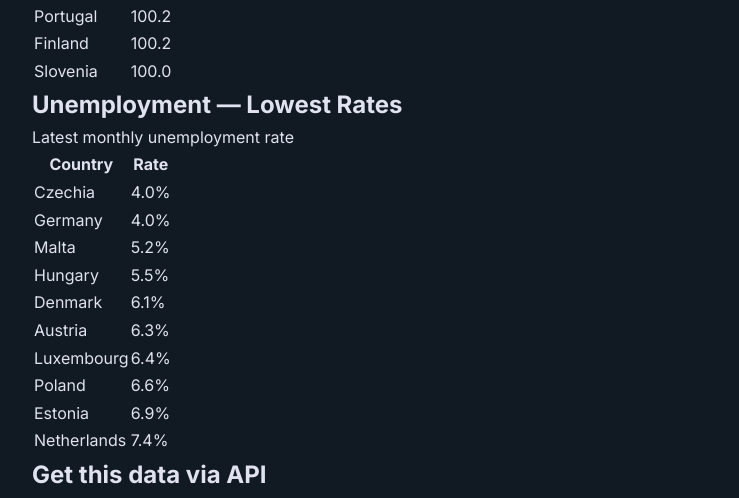
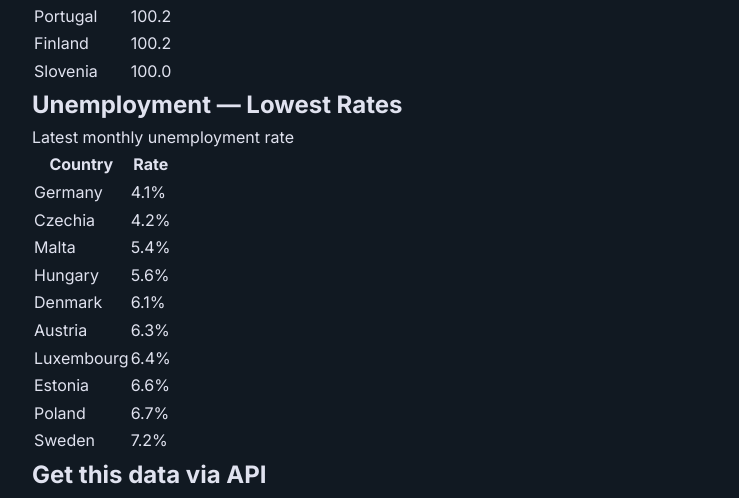
Before and after one commit to aethar-dev/aethar-data-pages, a Next.js app: page /reports/weekly-2026-w21 in a window 1280 px wide. Shown: the part 874-1372 px from the top of the page, without its empty margins (82-821 px from the left). Built offline with nearby package versions, Linux system fonts and the light colour scheme.

Commit message:
data: weekly report 2026-05-21 [skip ci]

```diff
--- a/app/reports/weekly-2026-w21/page.tsx
+++ b/app/reports/weekly-2026-w21/page.tsx
@@ -122,21 +122,21 @@ export default function WeeklyReport() {
         <table className="mt-4 w-full text-sm">
           <thead><tr className="border-b border-[#2A2D3A] text-left text-xs text-[#8890AA]"><th className="py-2 pr-4">Country</th><th className="py-2 text-right">Rate</th></tr></thead>
           <tbody>
+              <tr key="DE" className="border-b border-[#2A2D3A]/50">
+                <td className="py-2 pr-4 text-sm text-white">Germany</td>
+                <td className="py-2 text-right font-mono text-sm text-[#4DD0E1]">4.1%</td>
+              </tr>
               <tr key="CZ" className="border-b border-[#2A2D3A]/50">
                 <td className="py-2 pr-4 text-sm text-white">Czechia</td>
-                <td className="py-2 text-right font-mono text-sm text-[#4DD0E1]">4.0%</td>
-              </tr>
-              <tr key="DE" className="border-b border-[#2A2D3A]/50">
-                <td className="py-2 pr-4 text-sm text-white">Germany</td>
-                <td className="py-2 text-right font-mono text-sm text-[#4DD0E1]">4.0%</td>
+                <td className="py-2 text-right font-mono text-sm text-[#4DD0E1]">4.2%</td>
               </tr>
               <tr key="MT" className="border-b border-[#2A2D3A]/50">
                 <td className="py-2 pr-4 text-sm text-white">Malta</td>
-                <td className="py-2 text-right font-mono text-sm text-[#4DD0E1]">5.2%</td>
+                <td className="py-2 text-right font-mono text-sm text-[#4DD0E1]">5.4%</td>
               </tr>
               <tr key="HU" className="border-b border-[#2A2D3A]/50">
                 <td className="py-2 pr-4 text-sm text-white">Hungary</td>
-                <td className="py-2 text-right font-mono text-sm text-[#4DD0E1]">5.5%</td>
+                <td className="py-2 text-right font-mono text-sm text-[#4DD0E1]">5.6%</td>
               </tr>
               <tr key="DK" className="border-b border-[#2A2D3A]/50">
                 <td className="py-2 pr-4 text-sm text-white">Denmark</td>
@@ -150,17 +150,17 @@ export default function WeeklyReport() {
                 <td className="py-2 pr-4 text-sm text-white">Luxembourg</td>
                 <td className="py-2 text-right font-mono text-sm text-[#4DD0E1]">6.4%</td>
               </tr>
+              <tr key="EE" className="border-b border-[#2A2D3A]/50">
+                <td className="py-2 pr-4 text-sm text-white">Estonia</td>
+                <td className="py-2 text-right font-mono text-sm text-[#4DD0E1]">6.6%</td>
+              </tr>
               <tr key="PL" className="border-b border-[#2A2D3A]/50">
                 <td className="py-2 pr-4 text-sm text-white">Poland</td>
-                <td className="py-2 text-right font-mono text-sm text-[#4DD0E1]">6.6%</td>
+                <td className="py-2 text-right font-mono text-sm text-[#4DD0E1]">6.7%</td>
               </tr>
-              <tr key="EE" className="border-b border-[#2A2D3A]/50">
-                <td className="py-2 pr-4 text-sm text-white">Estonia</td>
-                <td className="py-2 text-right font-mono text-sm text-[#4DD0E1]">6.9%</td>
-              </tr>
-              <tr key="NL" className="border-b border-[#2A2D3A]/50">
-                <td className="py-2 pr-4 text-sm text-white">Netherlands</td>
-                <td className="py-2 text-right font-mono text-sm text-red-400">7.4%</td>
+              <tr key="SE" className="border-b border-[#2A2D3A]/50">
+                <td className="py-2 pr-4 text-sm text-white">Sweden</td>
+                <td className="py-2 text-right font-mono text-sm text-red-400">7.2%</td>
               </tr>
           </tbody>
         </table>
```
